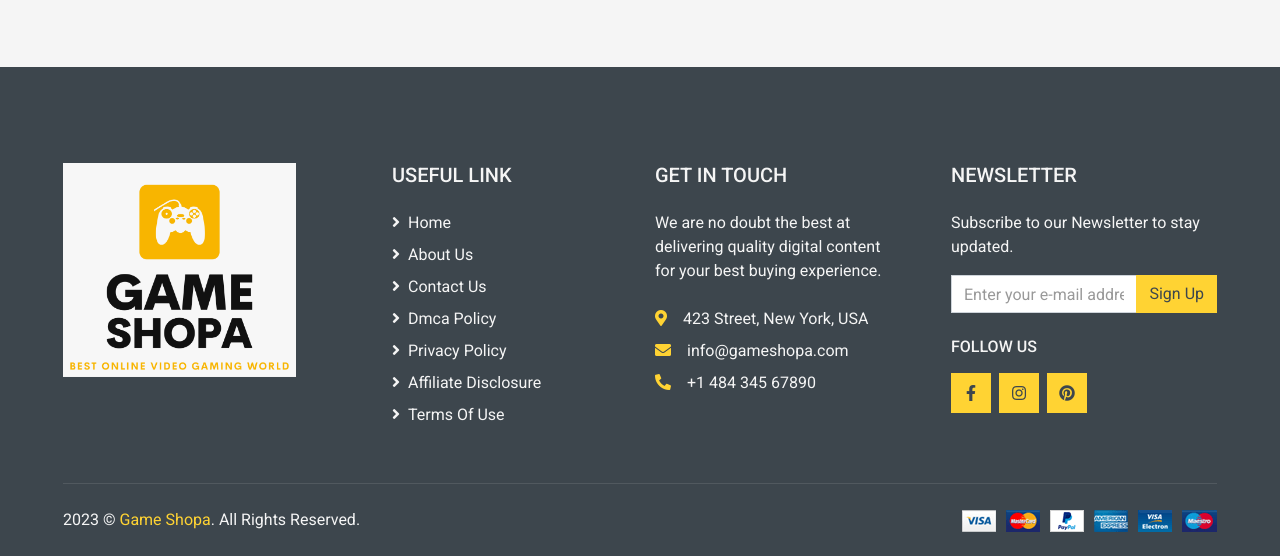
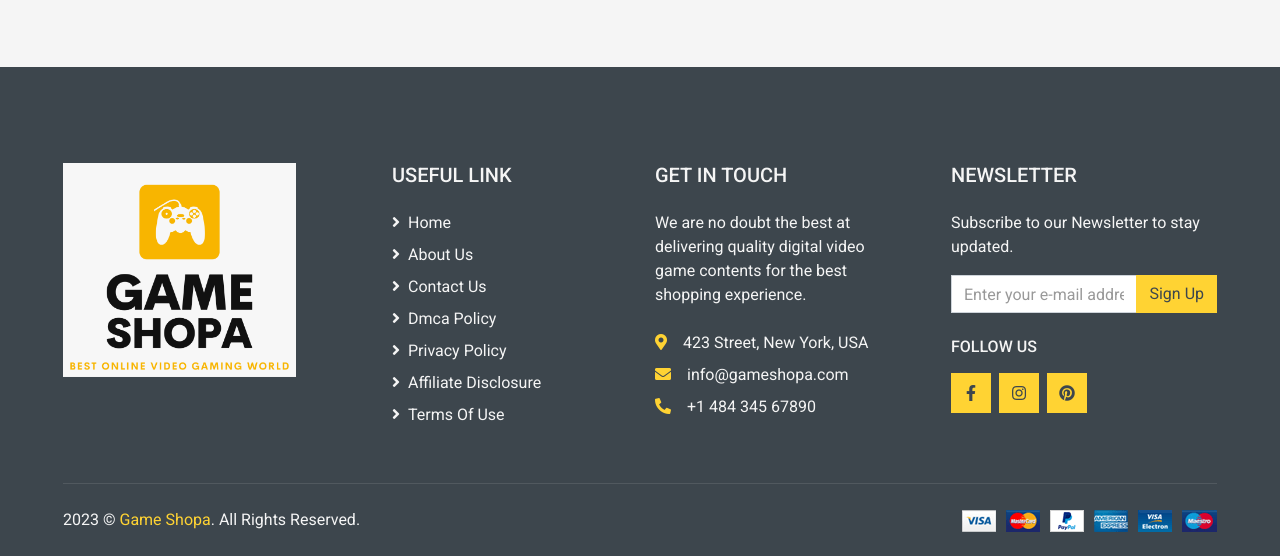
Before and after one commit to kaelzubs/gameshop, a Django app: page /about-us/ in a window 1280 px wide. Shown: the part 462-1018 px from the top of the page. Run offline with Django 4.2, Linux system fonts and the light colour scheme; some libraries are stand-ins or nearby versions.

Commit message:
Second Commit Footer GET IN TOUCH

```diff
--- a/templates/gameshopa/footer.html
+++ b/templates/gameshopa/footer.html
@@ -21,7 +21,7 @@
         </div>
         <div class="col-md-3 mb-5 pr-5 pr-xl-5">
             <h5 class="text-secondary text-uppercase mb-4">Get In Touch</h5>
-            <p class="mb-4">We are no doubt the best at delivering quality digital content for your best buying experience.</p>
+            <p class="mb-4">We are no doubt the best at delivering quality digital video game contents for the best shopping experience.</p>
             <p class="mb-2"><i class="fa fa-map-marker-alt text-primary mr-3"></i>423 Street, New York, USA</p>
             <p class="mb-2"><i class="fa fa-envelope text-primary mr-3"></i>info@gameshopa.com</p>
             <p class="mb-0"><i class="fa fa-phone-alt text-primary mr-3"></i>+1 484 345 67890</p>
```
